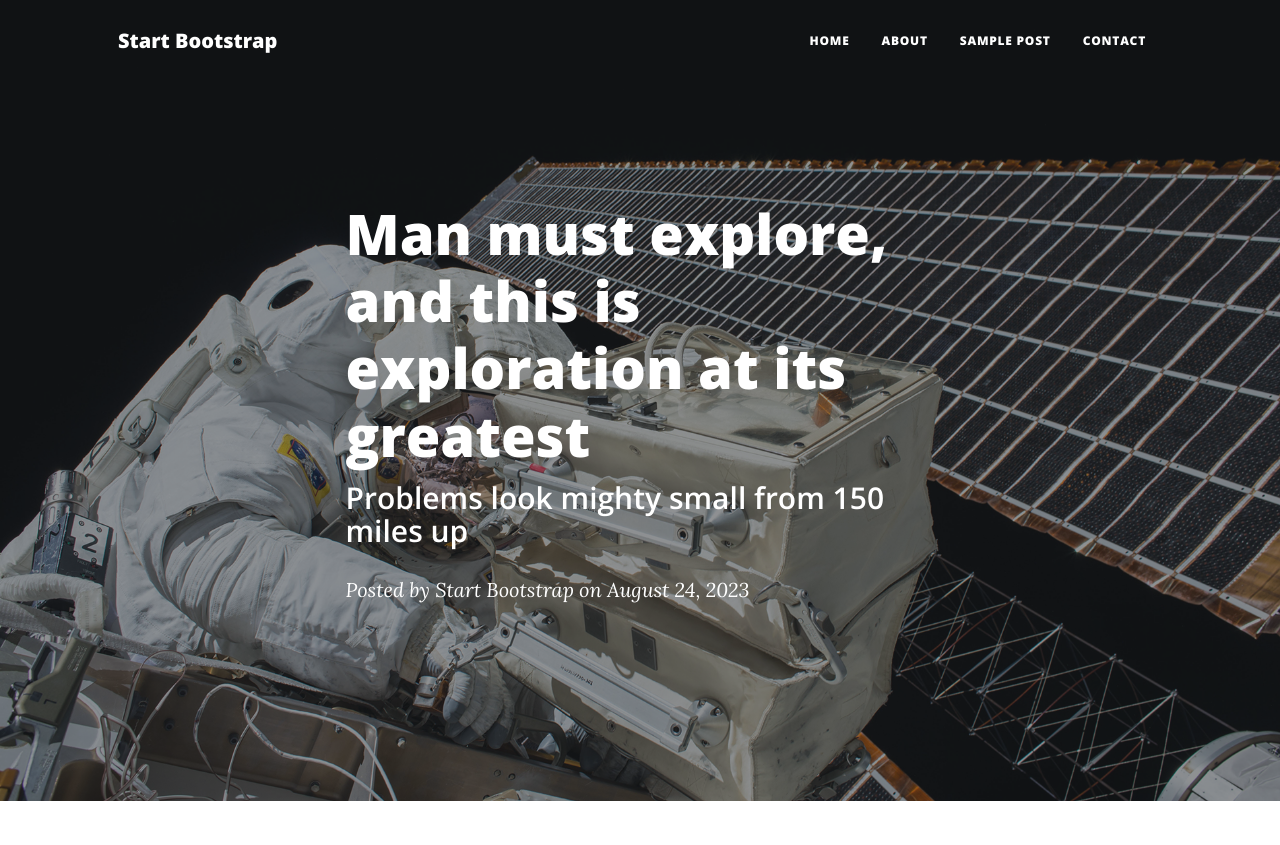
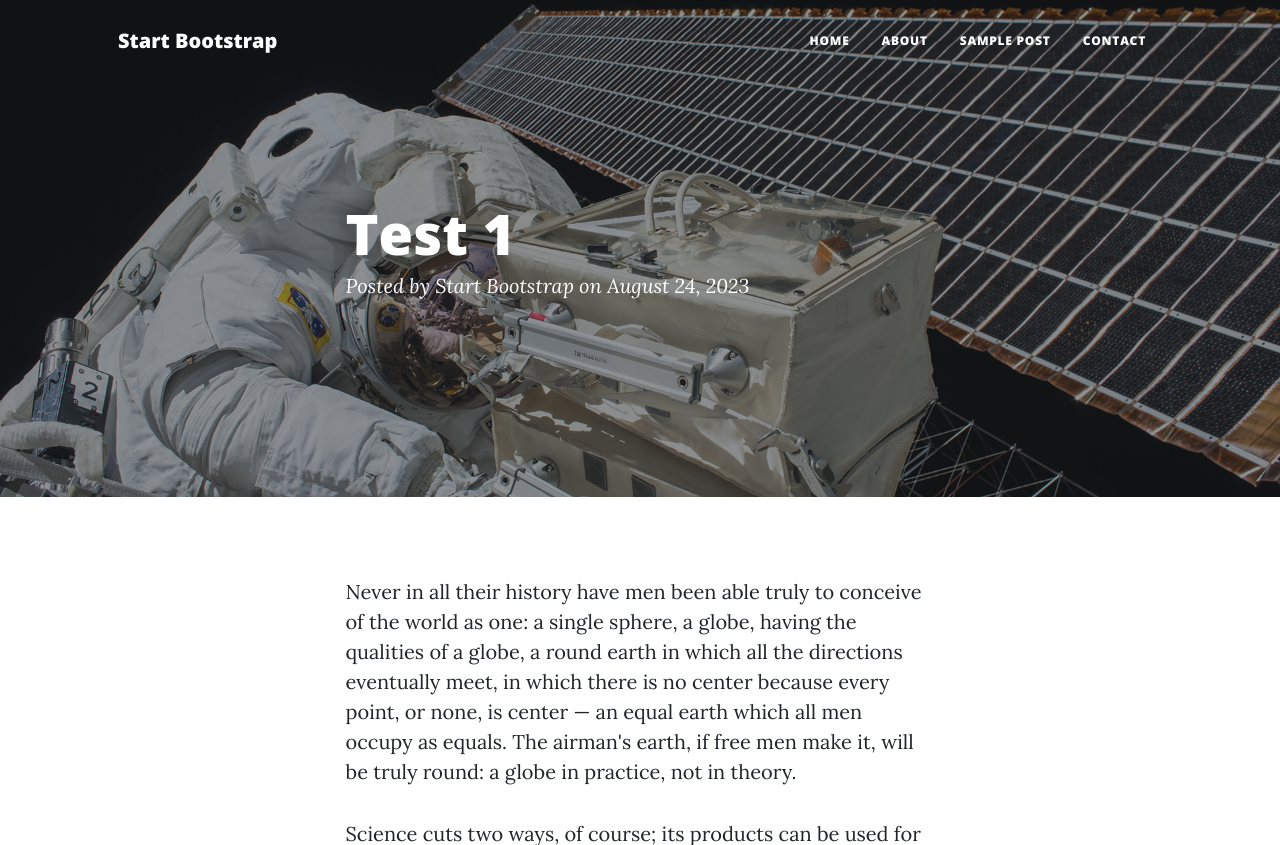
Before and after one commit to mohamadanasfattoum/Django-Blog, a Django app: page /blog/1/ in a window 1280 px wide. Shown: the top 845 px of the page. Run offline with Django 4.2, Linux system fonts and the light colour scheme; data comes from the database, SQL or seed files in the repository; parts of the project's set-up code (start-up, migrations or seed data) failed here and were passed over; some libraries are stand-ins or nearby versions.

Commit message:
add {{post.title}}  in post_detail

```diff
--- a/posts/templates/posts/post_detail.html
+++ b/posts/templates/posts/post_detail.html
@@ -12,8 +12,8 @@
                 <div class="row gx-4 gx-lg-5 justify-content-center">
                     <div class="col-md-10 col-lg-8 col-xl-7">
                         <div class="post-heading">
-                            <h1>Man must explore, and this is exploration at its greatest</h1>
-                            <h2 class="subheading">Problems look mighty small from 150 miles up</h2>
+                            <h1>{{post.title}}</h1>
+
                             <span class="meta">
                                 Posted by
                                 <a href="#!">Start Bootstrap</a>
```
